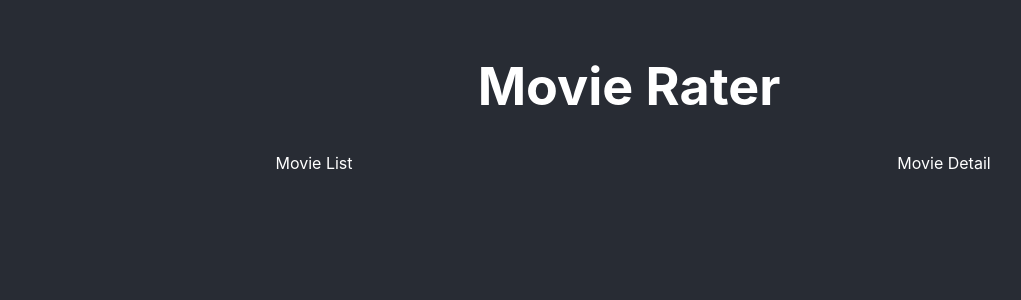
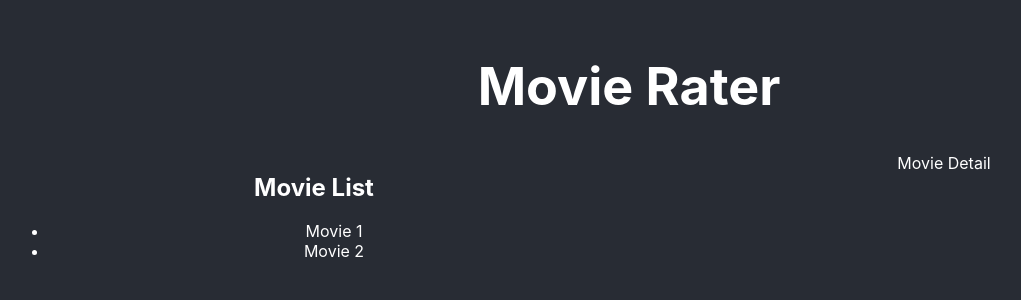
Before and after one commit to Ant-C-tech/MovieRater, a React (Create React App) app in the folder movie-rater-client/: page / in a window 1280 px wide. Shown: the top 300 px of the page, without its empty margins (11-1032 px from the left). Built offline with nearby package versions, Linux system fonts and the light colour scheme; the HTML template or start-up script is replaced by a standard one.

Commit message:
implement basic state and the mocked list of movies

```diff
--- a/movie-rater-client/src/App.js
+++ b/movie-rater-client/src/App.js
@@ -1,13 +1,29 @@
 import './App.css';
 
+import { useState, useEffect } from 'react';
+
 function App() {
+
+  const [movies, setMovies] = useState([{ id: 1, title: 'Movie 1' }, { id: 2, title: 'Movie 2' }]);
+
   return (
     <div className="App">
       <header className="App-header">
         <h1>Movie Rater</h1>
       </header>
       <div className="layout">
-        <div className="">Movie List</div>
+        <div className="">
+          <h2>Movie List</h2>
+          <ul>
+            {movies.map(movie => {
+              return (
+                <li key={movie.id}>
+                  {movie.title}
+                </li>
+              )
+            })}
+          </ul>
+        </div>
         <div className="">Movie Detail</div>
       </div>
     </div>
```
